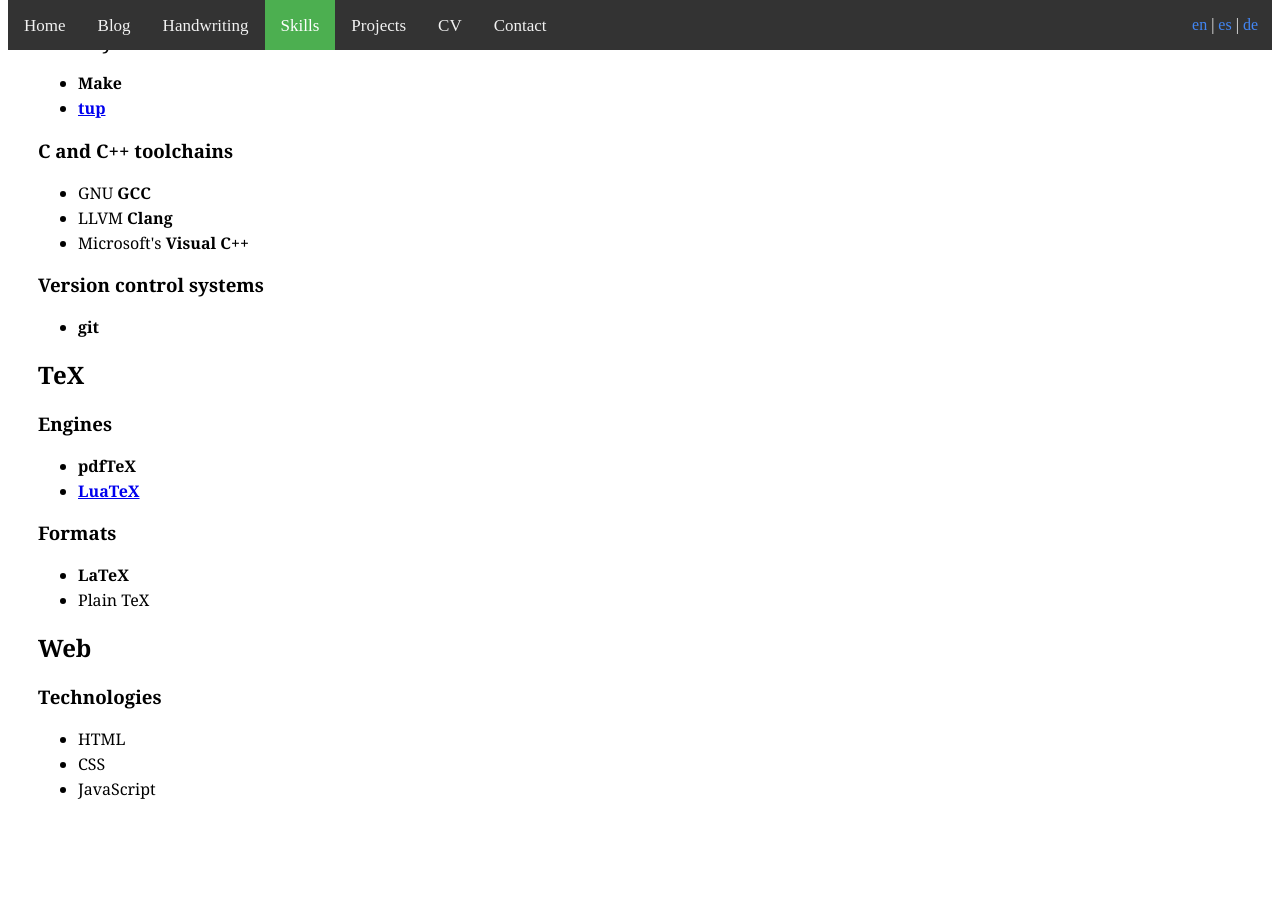
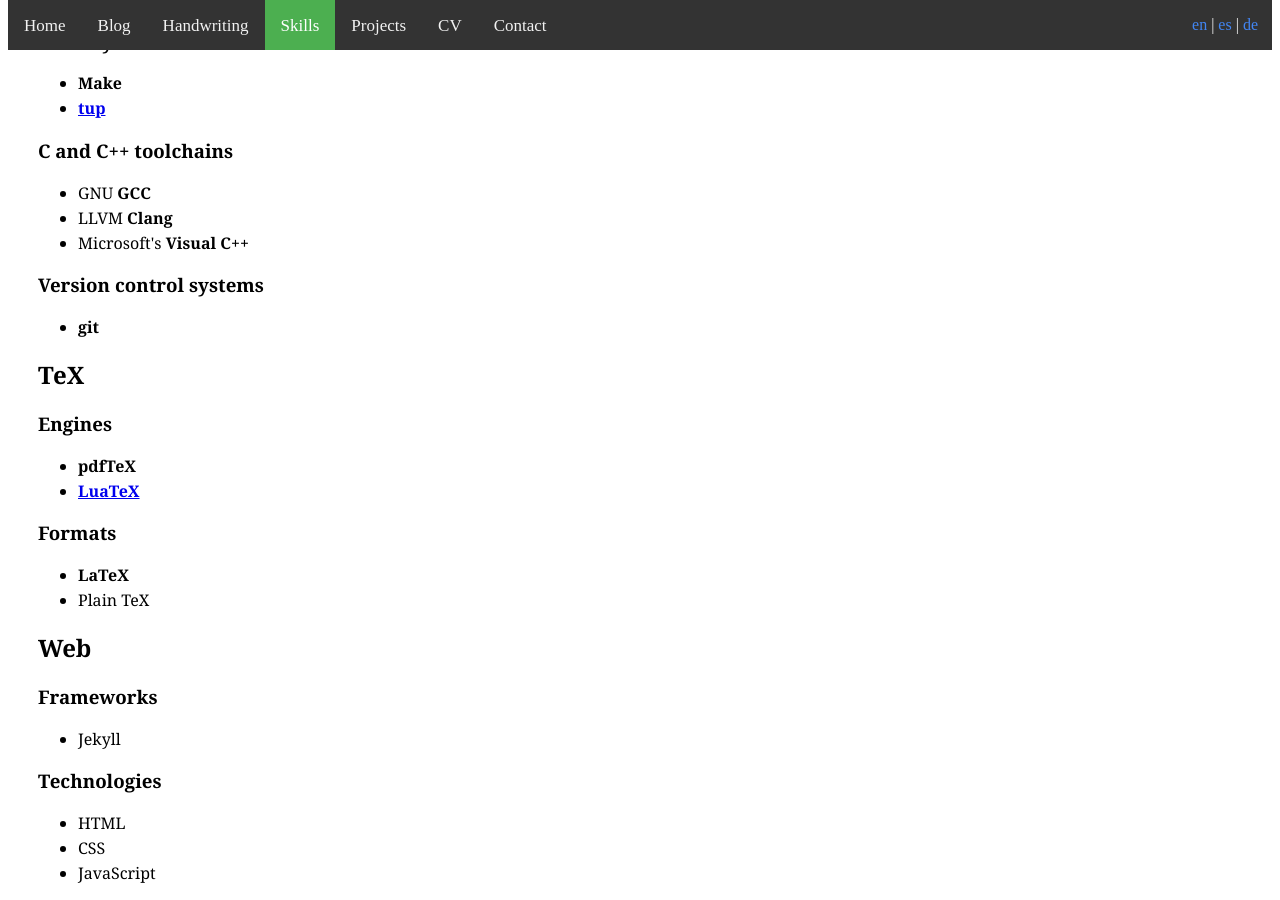
Before and after one commit to kalrish/website, a Jekyll site: the page built from eng/skills.html, in a window 1280 px wide and 900 px high, scrolled down 779 px. Built offline with Jekyll 4.4.1, drawn with Linux system fonts in a browser that asks for light colours; before the commit the page ends 1595 px from its top, so only the background shows below that.

Commit message:
Add web frameworks subsection to the skill list

```diff
--- a/deu/skills.html
+++ b/deu/skills.html
@@ -52,6 +52,10 @@
 	<li>Plain TeX</li>
 </ul>
 <h2>Web</h2>
+<h3>Frameworks</h3>
+<ul>
+	<li>Jekyll</li>
+</ul>
 <h3>Technologies</h3>
 <ul>
 	<li>HTML</li>
--- a/eng/skills.html
+++ b/eng/skills.html
@@ -52,6 +52,10 @@
 	<li>Plain TeX</li>
 </ul>
 <h2>Web</h2>
+<h3>Frameworks</h3>
+<ul>
+	<li>Jekyll</li>
+</ul>
 <h3>Technologies</h3>
 <ul>
 	<li>HTML</li>
--- a/esp/skills.html
+++ b/esp/skills.html
@@ -52,6 +52,10 @@
 	<li>Plain TeX</li>
 </ul>
 <h2>Web</h2>
+<h3>Frameworks</h3>
+<ul>
+	<li>Jekyll</li>
+</ul>
 <h3>Tecnologías</h3>
 <ul>
 	<li>HTML</li>
```
